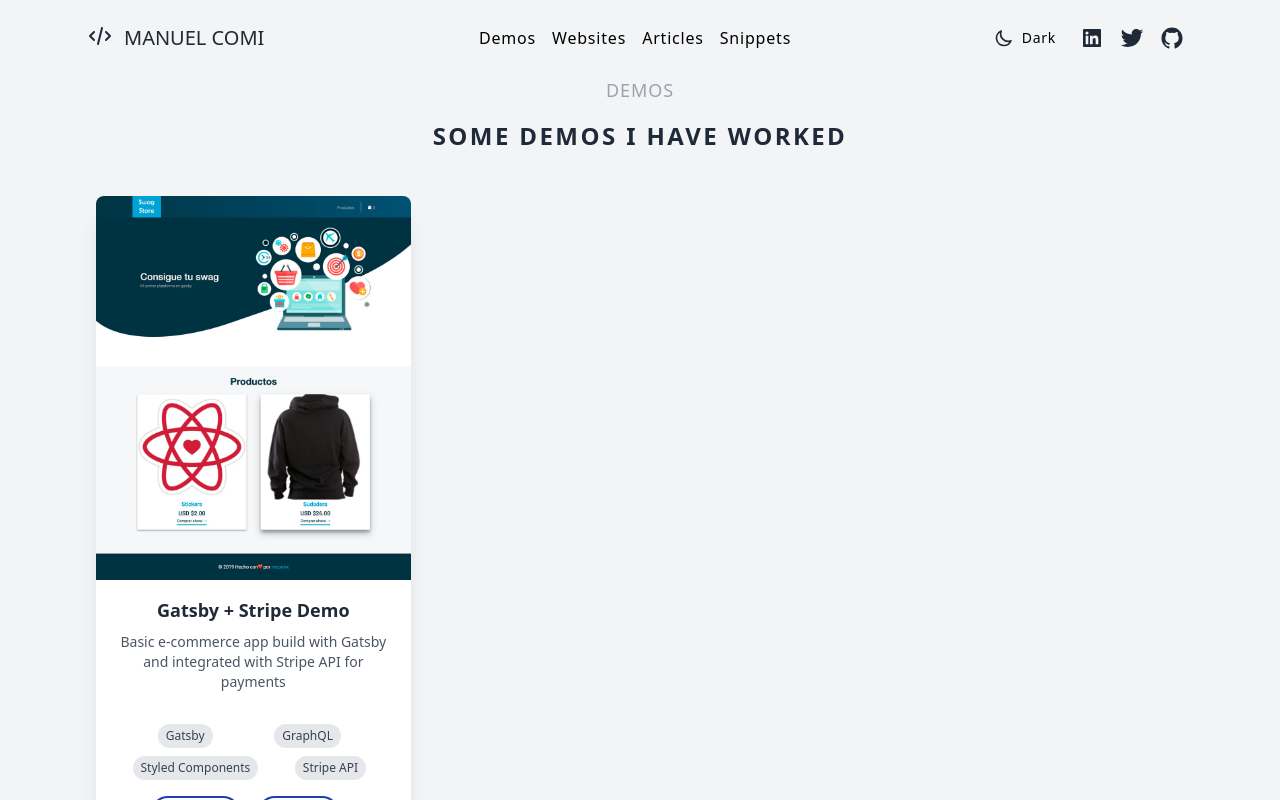
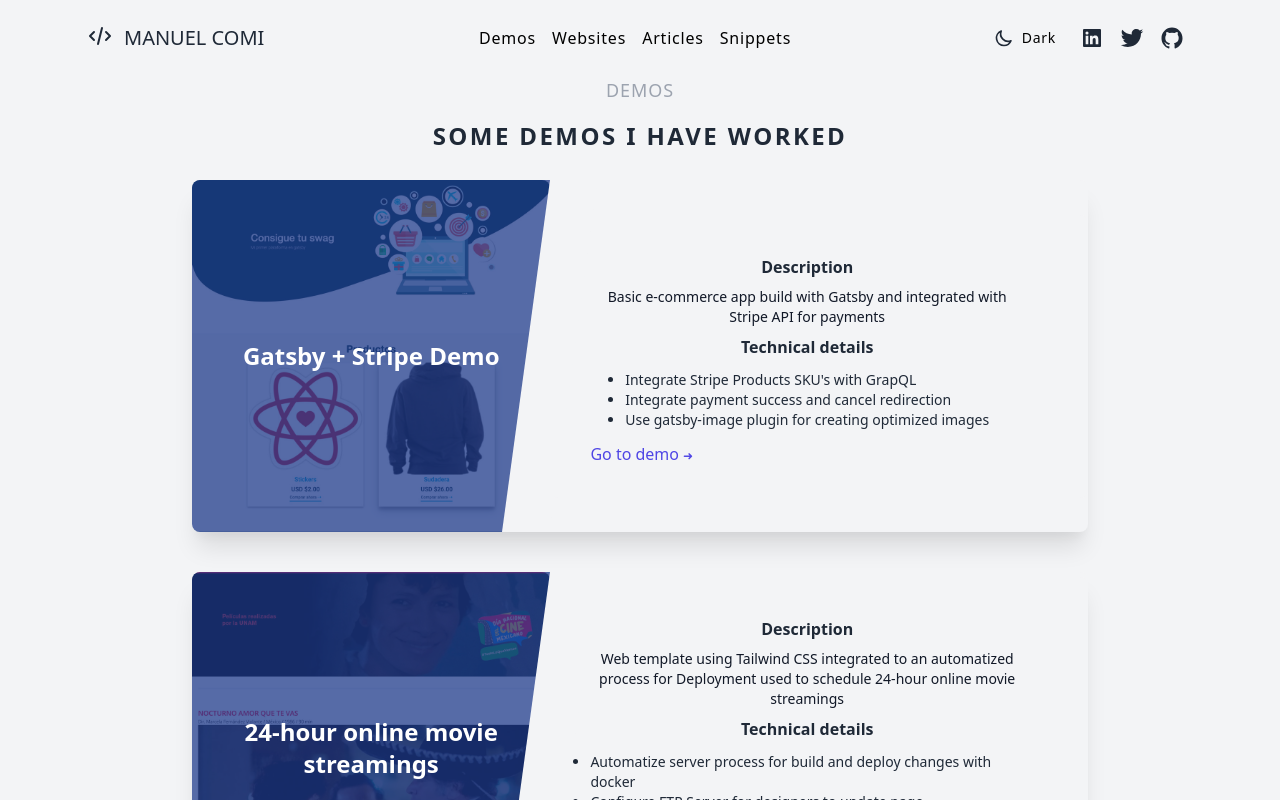
Before and after one commit to mcomi/portfolio, a Next.js app: page /demos in a window 1280 px wide. Shown: the top 800 px of the page. Built offline with nearby package versions, Linux system fonts and the light colour scheme.

Commit message:
new demoCard component

```diff
--- a/components/Card.js
+++ b/components/Card.js
@@ -48,6 +48,7 @@
             <h1 className="block transition-all duration-500 ease-in-out dark:text-gray-200 text-gray-800 dark:group-hover:text-gray-100 group-hover:text-blue-600 font-semibold mb-2 text-base md:text-base lg:text-lg">
               {title}
             </h1>
+
             <div className="text-gray-600 dark:text-gray-300 leading-relaxed block text-sm md:text-xs lg:text-sm">
               {description}
             </div>
--- /dev/null
+++ b/components/DemoCard.js
@@ -0,0 +1,67 @@
+import React from "react";
+import Image from "next/image";
+
+export default function DemoCard({
+  title,
+  image,
+  description,
+  tags,
+  visit,
+  source,
+  technical,
+}) {
+  return (
+    <div className="">
+      <div
+        className="relative rounded-lg block md:flex items-center bg-gray-100 shadow-xl"
+        style={{ minHeight: "22rem" }}
+      >
+        <div
+          className="relative w-full md:w-2/5 h-full overflow-hidden rounded-t-lg md:rounded-t-none md:rounded-l-lg"
+          style={{ minHeight: "22rem" }}
+        >
+          <Image
+            className="w-full rounded-t-lg object-cover object-center"
+            src={image}
+            layout="fill"
+            objectFit="cover"
+            alt={title}
+          />
+          <div className="absolute inset-0 w-full h-full bg-blue-900 opacity-75"></div>
+          <div className="absolute inset-0 w-full h-full flex items-center justify-center fill-current text-white text-2xl font-bold">
+            {title}
+          </div>
+        </div>
+        <div className="w-full md:w-3/5 h-full flex items-center bg-gray-100 rounded-lg">
+          <div className="p-8 md:pr-16 md:pl-10 md:py-8">
+            <h3 className="font-bold my-2">Description</h3>
+            <p className="text-gray-900 text-sm">{description}</p>
+            <h3 className="font-bold my-2">Technical details</h3>
+            <div className="inline-flex">
+              <ul className="list-none md:list-disc">
+                {technical &&
+                  technical.map((item) => (
+                    <li className="mr-auto text-sm text-left">{item}</li>
+                  ))}
+              </ul>
+            </div>
+            <a
+              className="ml-auto flex items-baseline mt-3 text-indigo-600 hover:text-indigo-900 focus:text-indigo-900"
+              href={visit}
+            >
+              <span>Go to demo</span>
+              <span className="text-xs ml-1">&#x279c;</span>
+            </a>
+          </div>
+          <svg
+            className="hidden md:block absolute inset-y-0 h-full w-24 fill-current text-gray-100 -ml-12"
+            viewBox="0 0 100 100"
+            preserveAspectRatio="none"
+          >
+            <polygon points="50,0 100,0 50,100 0,100" />
+          </svg>
+        </div>
+      </div>
+    </div>
+  );
+}
--- a/constants/constants.js
+++ b/constants/constants.js
@@ -24,9 +24,28 @@
     title: "Gatsby + Stripe Demo",
     description:
       "Basic e-commerce app build with Gatsby and integrated with Stripe API for payments",
+    technical: [
+      "Integrate Stripe Products SKU's with GrapQL",
+      "Integrate payment success and cancel redirection",
+      "Use gatsby-image plugin for creating optimized images",
+    ],
     image: "/images/websites/gatsby-demo-cover.jpg",
     tags: ["Gatsby", "GraphQL", "Styled Components", "Stripe API"],
     source: "https://github.com/mcomi/gatsby-shop",
     visit: "https://gatsby-demo-stripe.netlify.app/",
   },
+  {
+    title: "24-hour online movie streamings",
+    description:
+      "Web template using Tailwind CSS integrated to an automatized process for Deployment used to schedule 24-hour online movie streamings",
+    technical: [
+      "Automatize server process for build and deploy changes with docker",
+      "Configure FTP Server for designers to update page",
+      "Docker configuration for building am nginx server with the page updates",
+    ],
+    image: "/images/websites/eventos-film-cover.jpg",
+    tags: ["Docker", "Linux Deamons", "Tailwind CSS"],
+    source: "",
+    visit: "https://eventos.filmoteca.unam.mx/",
+  },
 ];
--- a/pages/demos.js
+++ b/pages/demos.js
@@ -1,6 +1,6 @@
 import React from "react";
 import Head from "next/head";
-import Card from "../components/Card";
+import DemoCard from "../components/DemoCard";
 import { demos } from "../constants/constants";
 
 export default function Demos() {
@@ -17,9 +17,9 @@
             some demos I have worked
           </span>
         </div>
-        <div className="grid lg:grid-cols-3 2xl:grid-cols-4 grid-cols-1 gap-10 antialiased mb-4">
+        <div className="grid 3xl:grid-cols-2 grid-cols-1 gap-10 w-4/5 mx-auto antialiased mb-4">
           {demos.map((demo, index) => {
-            return <Card key={demo.title + index} {...demo} />;
+            return <DemoCard key={demo.title + index} {...demo} />;
           })}
         </div>
       </div>
--- a/pages/websites copy.js
+++ /dev/null
@@ -1,22 +0,0 @@
-import React from "react";
-import Card from "../components/Card";
-import Image from "next/image";
-import { demos } from "../constants/constants";
-
-export default function Websites() {
-  return (
-    <div>
-      <div class="flex flex-col justify-around uppercase max-w-3/5 pb-7">
-        <h1 class="text-lg pb-4 text-gray-400 tracking-wider">Websites</h1>
-        <span class="text-2xl font-bold tracking-widest">
-          what i have done?
-        </span>
-      </div>
-      <div className="grid lg:grid-cols-3 2xl:grid-cols-4 grid-cols-1 gap-10 antialiased mb-4">
-        {demos.map((website, index) => {
-          return <Card key={demo.title + index} {...demo} />;
-        })}
-      </div>
-    </div>
-  );
-}
```
Also changed, not shown: public/images/websites/eventos-film-cover.jpg (added).
